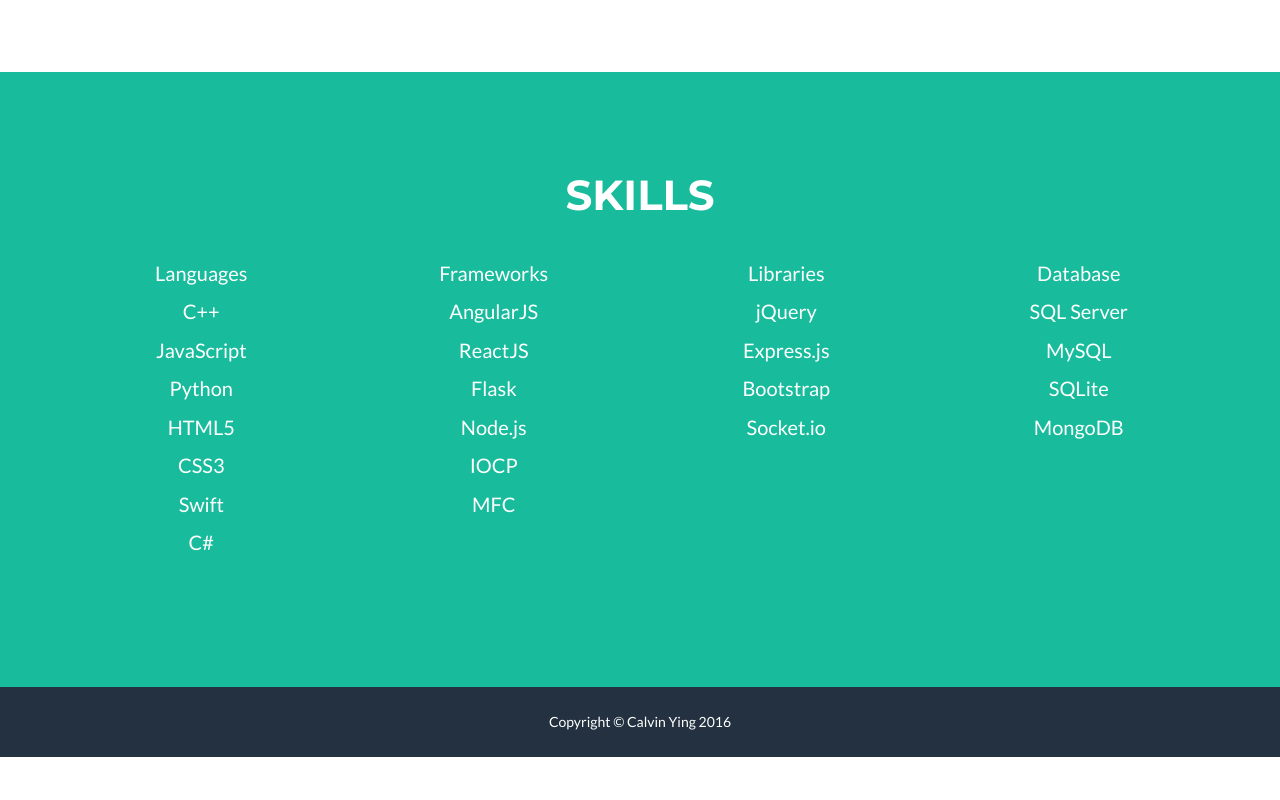
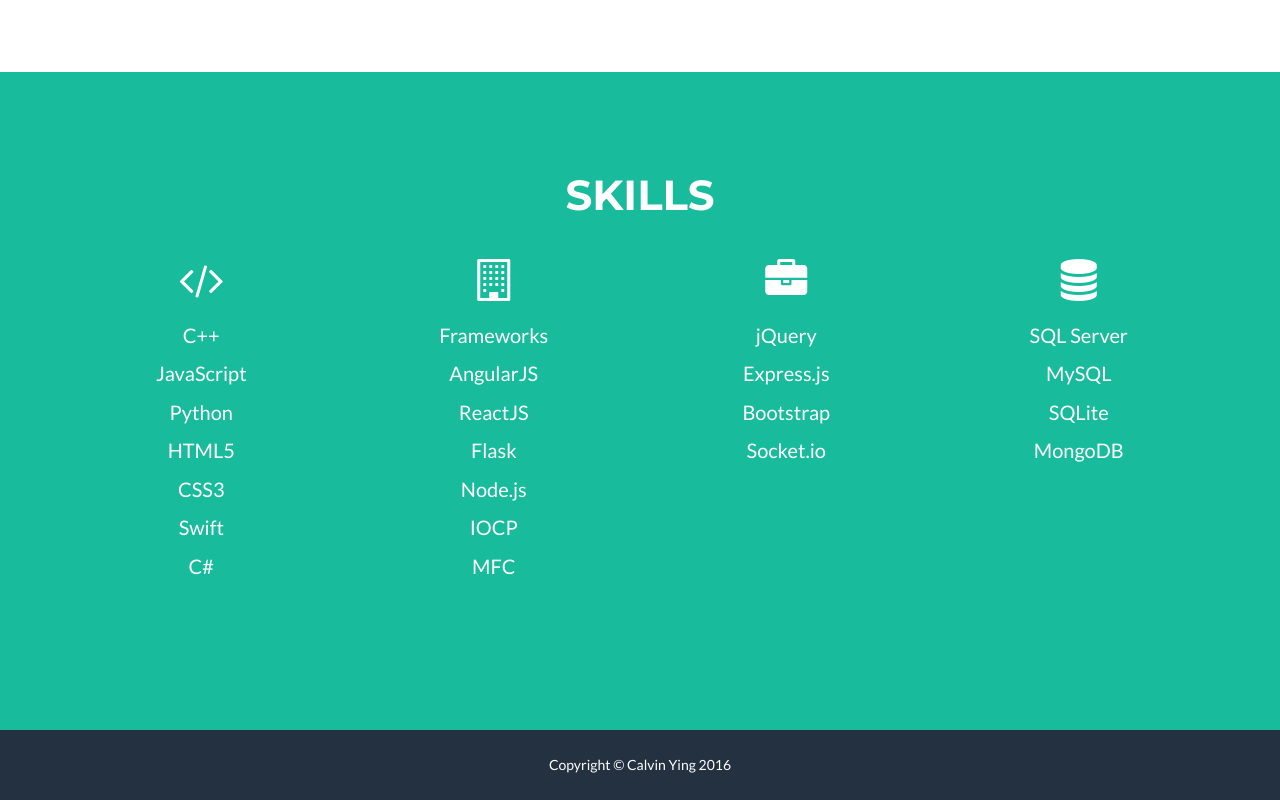
Before and after one commit to Orodreth/orodreth.github.io, a website: page index.html in a window 1280 px wide. Shown: the part 1046-1846 px from the top of the page. Before the commit the page ends 1803 px from the top, so only its background shows below. Drawn offline with nearby package versions, Linux system fonts and the light colour scheme.

Commit message:
Webpage Update

```diff
--- a/index.html
+++ b/index.html
@@ -130,7 +130,9 @@
                         </div>
                         <img src="img/portfolio/cabin.png" class="img-responsive" alt="">
                     </a> -->
-                    <p class="">Languages</p>
+                    <i class="fa fa-code fa-3x"></i>
+                    <br><br>
+                    <!-- <p class="">Languages</p> -->
                     <p>C++</p>
                     <p>JavaScript</p>
                     <p>Python</p>
@@ -138,7 +140,7 @@
                     <p>CSS3</p>
                     <p>Swift</p>
                     <p>C#</p>
-                    <br>
+                    <br><br>
                 </div>
                 <div class="col-sm-3 text-center">
                     <!-- <a href="#portfolioModal2" class="portfolio-link" data-toggle="modal">
@@ -149,6 +151,8 @@
                         </div>
                         <img src="img/portfolio/cake.png" class="img-responsive" alt="">
                     </a> -->
+                    <i class="fa fa-building-o fa-3x"></i>
+                    <br><br>
                     <p>Frameworks</p>
                     <p>AngularJS</p>
                     <p>ReactJS</p>
@@ -156,7 +160,7 @@
                     <p>Node.js</p>
                     <p>IOCP</p>
                     <p>MFC</p>
-                    <br>
+                    <br><br>
                 </div>
                 <div class="col-sm-3 text-center">
                     <!-- <a href="#portfolioModal3" class="portfolio-link" data-toggle="modal">
@@ -167,12 +171,14 @@
                         </div>
                         <img src="img/portfolio/circus.png" class="img-responsive" alt="">
                     </a> -->
-                    <p>Libraries</p>
+                    <i class="fa fa-briefcase fa-3x"></i>
+                    <br><br>
+                    <!-- <p>Libraries</p> -->
                     <p>jQuery</p>
                     <p>Express.js</p>
                     <p>Bootstrap</p>
                     <p>Socket.io</p>
-                    <br>
+                    <br><br>
                 </div>
                 <div class="col-sm-3 text-center">
                     <!-- <a href="#portfolioModal3" class="portfolio-link" data-toggle="modal">
@@ -183,12 +189,14 @@
                         </div>
                         <img src="img/portfolio/circus.png" class="img-responsive" alt="">
                     </a> -->
-                    <p>Database</p>
+                    <i class="fa fa-database fa-3x"></i>
+                    <br><br>
+                    <!-- <p>Database</p> -->
                     <p>SQL Server</p>
                     <p>MySQL</p>
                     <p>SQLite</p>
                     <p>MongoDB</p>
-                    <br>
+                    <br><br>
                 </div>
 
             </div>
```
